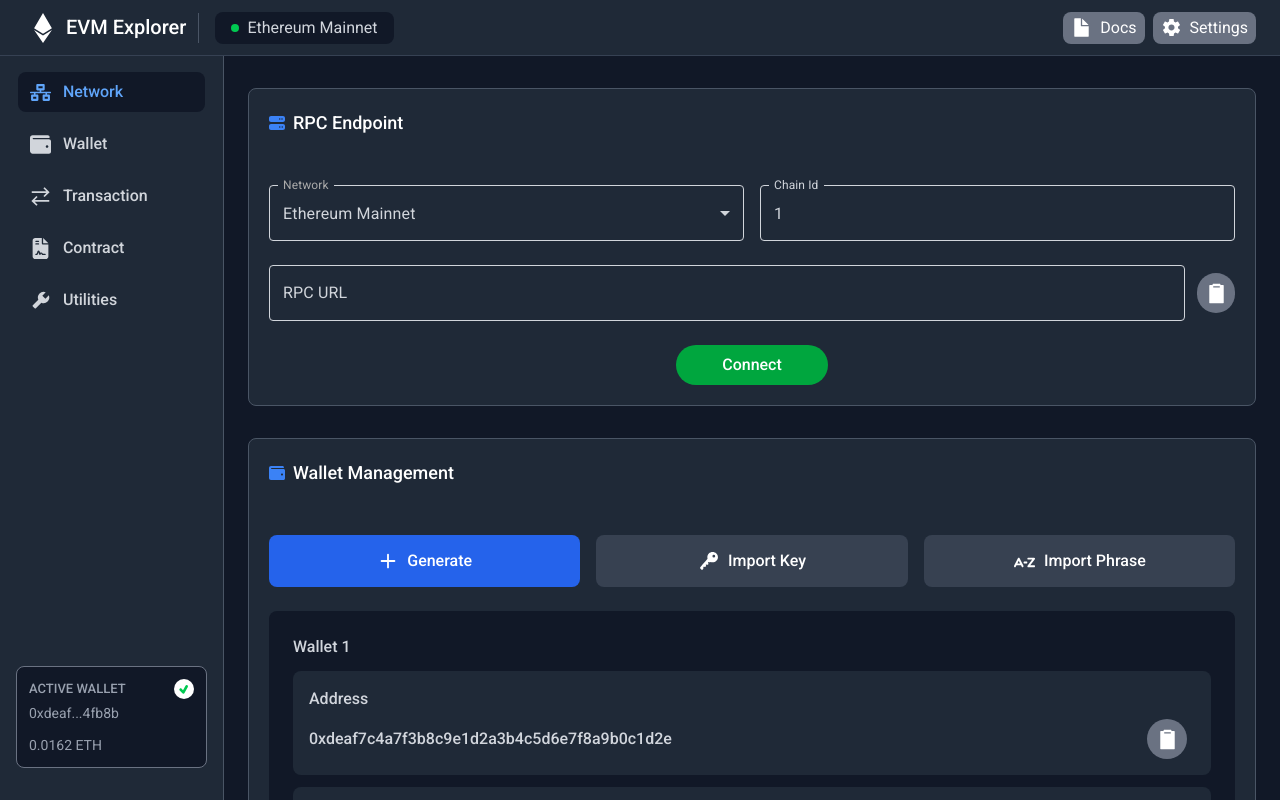
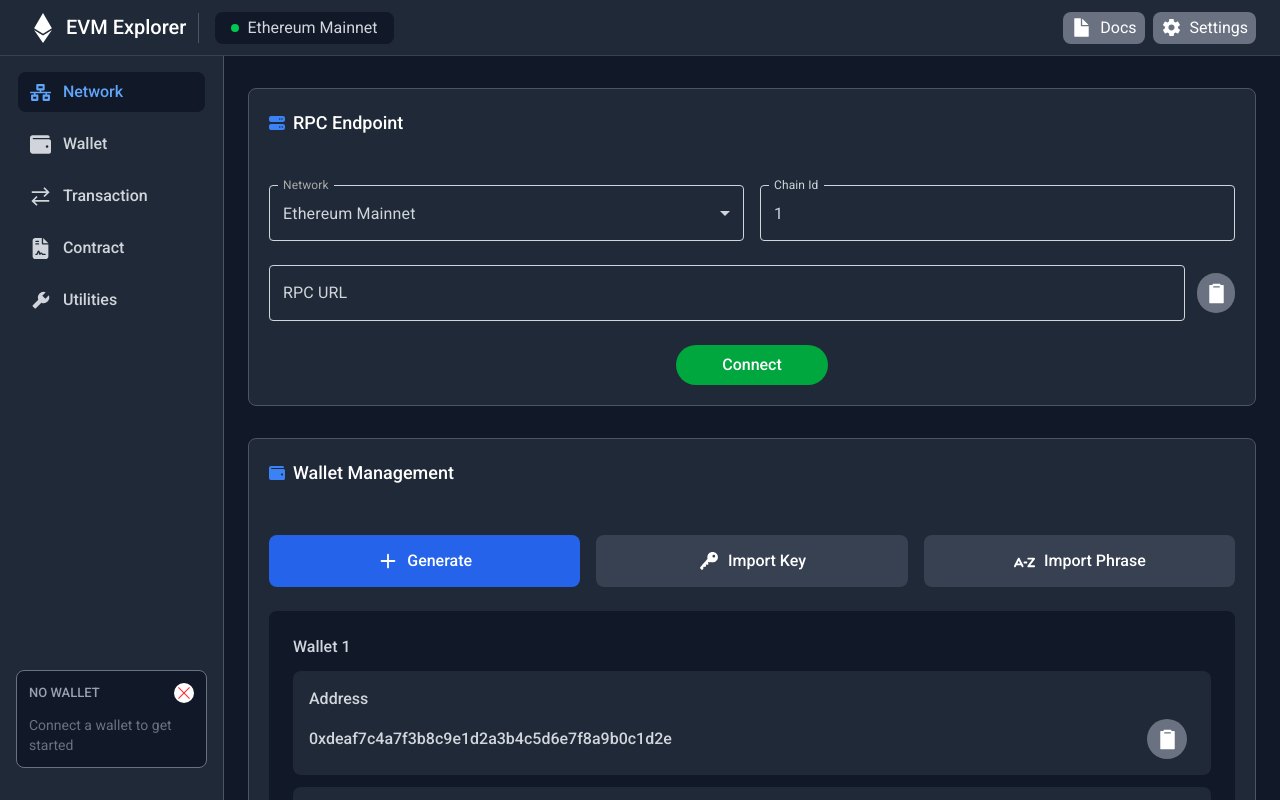
Before and after one commit to Nikolat27/ethereum_client, a React (Vite) app: page / in a window 1280 px wide. Built offline with nearby package versions, Linux system fonts and the light colour scheme; a web font is replaced by a local one.

Commit message:
Added wallet unactivation bar

```diff
--- a/src/components/Sidebar.tsx
+++ b/src/components/Sidebar.tsx
@@ -5,9 +5,11 @@
 import { BiSolidWrench } from "react-icons/bi";
 import { TiTick } from "react-icons/ti";
 import { useState } from "react";
+import { RxCross1 } from "react-icons/rx";
 
 function Sidebar() {
     const [activeTab, setActiveTab] = useState<string>("network");
+    const [isWalletConnected, setIsWalletConnected] = useState<boolean>(false); // Change to false for inactive state
     const tabActiveStyle: string = "text-[#60A5FA] bg-[#111827]";
     const tabNotActiveStyle: string = "text-[#D1D5DB]";
 
@@ -88,13 +90,27 @@
               bg-[#111827] rounded-lg gap-1 border border-gray-500 mt-auto mb-8"
             >
                 <div className="flex flex-row w-full gap-2 items-center justify-center">
-                    <span className="text-gray-400 font-medium text-[13px]">ACTIVE WALLET</span>
-                    <button className="text-center text-green-500 w-5 h-5 bg-white rounded-full ml-auto">
-                        <TiTick className="ml-0.5" />
-                    </button>
+                    <span className="text-gray-400 font-medium text-[13px]">
+                        {isWalletConnected ? "ACTIVE WALLET" : "NO WALLET"}
+                    </span>
+                    {isWalletConnected ? (
+                        <button className="text-center text-green-500 w-5 h-5 bg-white rounded-full ml-auto">
+                            <TiTick className="ml-0.5" />
+                        </button>
+                    ) : (
+                        <button className="text-center text-red-500 w-5 h-5 bg-white rounded-full ml-auto">
+                            <RxCross1 className="ml-0.5" />
+                        </button>
+                    )}
                 </div>
-                <span className="text-gray-400 text-sm">0xdeaf...4fb8b</span>
-                <span className="text-gray-400 text-sm mt-2">0.0162 ETH</span>
+                {isWalletConnected ? (
+                    <>
+                        <span className="text-gray-400 text-sm">0xdeaf...4fb8b</span>
+                        <span className="text-gray-400 text-sm mt-2">0.0162 ETH</span>
+                    </>
+                ) : (
+                    <span className="text-gray-500 text-sm mt-2">Connect a wallet to get started</span>
+                )}
             </div>
         </aside>
     );
```
